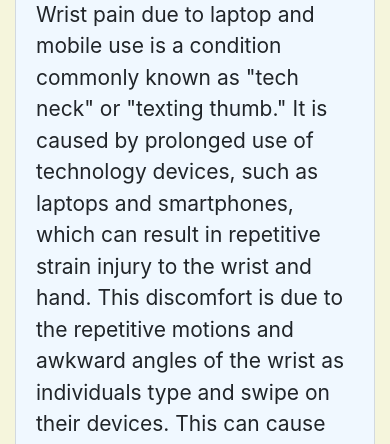
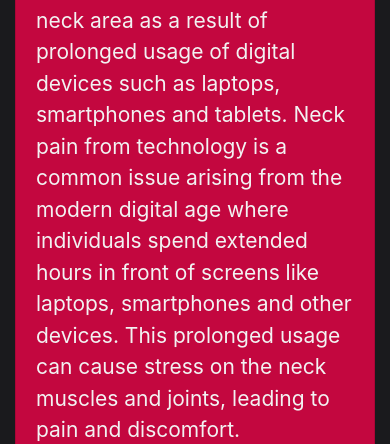
Before and after one commit to ShivamSikotra11/OPDP, a PHP site: page /techInfection.php in a window 390 px wide. Shown: the part 5148-5592 px from the top of the page. Run offline with PHP 8.4, Linux system fonts and the light colour scheme.

Commit message:
More Anime

```diff
--- a/Blog Sites/HEADACH.html
+++ b/Blog Sites/HEADACH.html
@@ -22,7 +22,7 @@
         <div class="collapse navbar-collapse" id="navbarNav">
             <ul class="navbar-nav">
                 <li class="nav-item">
-                    <a class="nav-link" href="#">Home</a>
+                    <a class="nav-link" href="../Main_files/techInfection.php">Home</a>
                 </li>
                 <li class="nav-item">
                     <a class="nav-link" href="#">About</a>
--- a/Main_files/animation.css
+++ b/Main_files/animation.css
@@ -5,7 +5,7 @@
 }
 
 .navbar:hover {
-  background-color: #F9A51A;
+  background-color: #000075;
   transition: background-color 0.5s ease-in-out;
 }
 
@@ -234,7 +234,7 @@
   left: 0;
   width: 100%;
   height: 100%;
-  background-color: #000;
+  background-color: #000000da;
   z-index: 9999;
   display: flex;
   justify-content: center;
@@ -294,3 +294,83 @@
   display: block;
   opacity: 1;
 }
+
+/* Blog Animation left to right */
+#card1 {
+  opacity: 0;
+  transform: translateX(-100%);
+  transition: all 1s ease;
+}
+
+#card1.visible {
+  opacity: 1;
+  transform: translateX(0);
+}
+
+#card5 {
+  opacity: 0;
+  transform: translateX(-100%);
+  transition: all 1s ease;
+}
+
+#card5.visible {
+  opacity: 1;
+  transform: translateX(0);
+}
+
+#card3 {
+  opacity: 0;
+  transform: translateX(-100%);
+  transition: all 1s ease;
+}
+
+#card3.visible {
+  opacity: 1;
+  transform: translateX(0);
+}
+
+#card7 {
+  opacity: 0;
+  transform: translateX(-100%);
+  transition: all 1s ease;
+}
+
+#card7.visible {
+  opacity: 1;
+  transform: translateX(0);
+}
+
+/* Blog Animation right to left */
+
+#card2 {
+  opacity: 0;
+  transform: translateX(100%);
+  transition: all 1s ease;
+}
+
+#card2.visible {
+  opacity: 1;
+  transform: translateX(0);
+}
+
+#card4 {
+  opacity: 0;
+  transform: translateX(100%);
+  transition: all 1s ease;
+}
+
+#card4.visible {
+  opacity: 1;
+  transform: translateX(0);
+}
+
+#card6 {
+  opacity: 0;
+  transform: translateX(100%);
+  transition: all 1s ease;
+}
+
+#card6.visible {
+  opacity: 1;
+  transform: translateX(0);
+}
--- a/Main_files/style.css
+++ b/Main_files/style.css
@@ -19,15 +19,29 @@
 }
 
 /* Scroll Bar */
+/* Hide the horizontal scrollbar */
 ::-webkit-scrollbar {
-    width: 0.5em;
+    /* height: 12px; */
+    width: 0.4em;
     background-color: #F5F5F5;
-    border-radius: 30%;
-}
+  }
 
-::-webkit-scrollbar-thumb {
+  ::-webkit-scrollbar-thumb {
     background-color: #000000;
-}
+    border-radius: 10px;
+  }
+
+  /* Show only the vertical scrollbar */
+  ::-webkit-scrollbar:vertical {
+    width: 12px;
+  }
+
+  ::-webkit-scrollbar:horizontal {
+    height: 0;
+    /* display: none; */
+    overflow-x: hidden;
+    display: hidden;
+  }
 
 /* Blog */
 
@@ -59,3 +73,22 @@
 .dropdown-menu {
     margin-right: 30px;
 }
+
+.round {
+    border-radius: 50px;
+}
+
+/* navbar */
+.navcolour{
+    background-color: #5cdb95;
+}
+
+/* th-colour */
+/* .thcolor{
+    color:#05386b;
+} */
+
+.carco{
+    background-color:#c3073f;
+    color: #f2f2f2;
+}
--- a/Main_files/techInfection.php
+++ b/Main_files/techInfection.php
@@ -28,12 +28,14 @@ if (isset($_SESSION['le']) && ($_SESSION['le'] == "NL")) {
     <link rel="stylesheet" href="style.css">
 </head>
 
-<body style="background-color:beige;">
+<body style="background-color:#1a1a1d;">
 
     <!-- Nav-bar Header -->
-    <nav class="navbar navbar-expand-lg navbar-dark bg-dark fixed-top">
+    <nav class="navbar navbar-expand-lg navcolour">
         <div class="container">
-            <a class="navbar-brand" href="#">Tech Infections</a>
+            <a class="navbar-brand" href="#">
+                <img src="../images/logo.png" alt="Tech-Infection" width="170px" height="40px" style="margin: 0px;margin-top:-2px; margin-bottom:-2px;">
+            </a>
             <?php if (isset($_SESSION['name']) && isset($_SESSION['emailid'])) { ?>
                 <a class="nav-link dropdown-toggle" href="#" id="navbarDropdownMenuLink" role="button" data-toggle="dropdown" aria-haspopup="true" aria-expanded="false">
                     <i class="fas fa-user"></i>
@@ -53,10 +55,10 @@ if (isset($_SESSION['le']) && ($_SESSION['le'] == "NL")) {
                 <div class="collapse navbar-collapse" id="navbarNav">
                     <ul class="navbar-nav ml-auto">
                         <li class="nav-item">
-                            <button type="button" class="btn btn-outline-primary ml-lg-3" data-toggle="modal" data-target="#loginModal">&nbsp&nbspLogin&nbsp&nbsp</button>
+                            <button type="button" class="btn btn-outline-primary ml-lg-3 round" data-toggle="modal" data-target="#loginModal">&nbsp&nbspLogin&nbsp&nbsp</button>
                         </li>
                         <li class="nav-item">
-                            <button class="btn btn-outline-success ml-lg-3 my-2 my-lg-0" data-toggle="modal" data-target="#registerModal">Register</button>
+                            <button class="btn btn-outline-success ml-lg-3 my-2 my-lg-0 round" data-toggle="modal" data-target="#registerModal">Register</button>
                         </li>
                     </ul>
                 </div>
@@ -64,7 +66,7 @@ if (isset($_SESSION['le']) && ($_SESSION['le'] == "NL")) {
         </div>
     </nav>
 
-    <div id="bar" style="overflow-y: scroll;">
+    <!-- <div id="bar" style="overflow-y: scroll;"> -->
         <!-- The Login modal-->
         <form method="post" action="logintry.php">
             <div class="modal fade" id="loginModal" tabindex="-1" role="dialog" aria-labelledby="exampleModalLabel" aria-hidden="true">
@@ -99,11 +101,11 @@ if (isset($_SESSION['le']) && ($_SESSION['le'] == "NL")) {
                             ?>
                         </div>
                         <div class="modal-footer d-flex col-12">
-                            <button type="button" class="btn btn-outline-success mr-auto col-xs-12 col-sm-12 col-md-12 col-lg-4" data-toggle="modal" data-dismiss="modal" data-target="#registerModal">Don't have an account? Register</button>
-                            <div class="d-flex justify-content-between col-xs-12 col-sm-12 sol-md-12 col-lg-7 justify-content-xs-between justify-content-sm-between justify-content-md-between justify-content-lg-end">
+                            <div class="d-flex justify-content-between col-xs-12 col-sm-12 sol-md-12 col-lg-12 justify-content-xs-between justify-content-sm-between justify-content-md-between justify-content-lg-between">
                                 <button type="button" class="btn btn-secondary mr-2 " data-dismiss="modal" onclick="clearModalData()">Close</button>
                                 <input type="submit" value="Login" name="submit" class="btn btn-primary">
                             </div>
+                            <button type="button" class="btn btn-outline-success mr-auto col-xs-12 col-sm-12 col-md-12 col-lg-12" data-toggle="modal" data-dismiss="modal" data-target="#registerModal">Don't have an account? Register</button>
                         </div>
                     </div>
                 </div>
@@ -249,14 +251,9 @@ if (isset($_SESSION['le']) && ($_SESSION['le'] == "NL")) {
             </a>
         </div>
 
-
-
-
-
-
         <!-- data -->
         <div class="container-sm-fluid container-lg mt-5">
-            <h1 class="text-center mb-5">Tech Infections</h1>
+            <h1 class="text-center mb-5 thcolor" >Tech Infections</h1>
             <div class="row">
                 <div class="col-lg-6 col-sm-12 col-xs-12 mb-5 mb-lg-0">
                     <div class="card" id="cardl">
@@ -302,9 +299,9 @@ if (isset($_SESSION['le']) && ($_SESSION['le'] == "NL")) {
         <!-- //blog -->
 
         <div class="container-sm-fluid container-lg my-5">
-            <div class="row mb-5">
+            <div class="row mb-5" id="card1">
                 <div class="d-flex col-lg-12 col-sm-12 col-xs-12 mb-5 mb-lg-0" *ngFor="let item of items">
-                    <div class="card h-100" style="background-color: aliceblue;">
+                    <div class="card h-100 carco" >
                         <h5 class="card-title text-center m-2">Back Pain</h5>
                         <div class=" row card-body d-flex align-items-center">
                             <img src="..\images\neck_back.jpeg" class="img-fluid rounded col-lg-4 card-img-top" alt="image1">
@@ -313,10 +310,65 @@ if (isset($_SESSION['le']) && ($_SESSION['le'] == "NL")) {
                     </div>
                 </div>
             </div>
+            <div class="row mb-5" id="card2">
+                <div class="d-flex col-lg-12 col-sm-12 col-xs-12 mb-5 mb-lg-0" *ngFor="let item of items">
+                    <div class="card h-100 carco" >
+                        <h5 class="card-title text-center m-2">Eye Issues</h5>
+                        <div class=" row card-body d-flex align-items-center">
+                            <p class="my-3 card-text col-lg-8" style="font-size:21px;">Eye issues due to laptop and mobile technology are a growing concern due to the prolonged and frequent use of digital devices. These issues include computer vision syndrome, dry eyes, blurred vision, and eye strain, which can cause discomfort and reduce visual performance. The blue light emitted by digital devices can also disrupt the natural sleep-wake cycle and lead to sleep problems.</p>
+                            <img src="..\images\eye_1.jpeg" class="img-fluid rounded col-lg-4 card-img-top" alt="image2">
+                        </div>
+                    </div>
+                </div>
+            </div>
+            <div class="row mb-5" id="card3">
+                <div class="d-flex col-lg-12 col-sm-12 col-xs-12 mb-5 mb-lg-0" *ngFor="let item of items">
+                    <div class="card h-100 carco" >
+                        <h5 class="card-title text-center m-2">Wrist Pain</h5>
+                        <div class=" row card-body d-flex align-items-center">
+                            <img src="..\images\tunnel.jpg" class="img-fluid rounded col-lg-4 card-img-top" alt="image2">
+                            <p class="my-3 card-text col-lg-8" style="font-size:21px;">Wrist pain due to laptop and mobile use is a condition commonly known as "tech neck" or "texting thumb." It is caused by prolonged use of technology devices, such as laptops and smartphones, which can result in repetitive strain injury to the wrist and hand. This discomfort is due to the repetitive motions and awkward angles of the wrist as individuals type and swipe on their devices. This can cause discomfort, numbness, and weakness in the wrist, making it difficult to carry out daily activities.</p>
+                        </div>
+                    </div>
+                </div>
+            </div>
+            <div class="row mb-5" id="card4">
+                <div class="d-flex col-lg-12 col-sm-12 col-xs-12 mb-5 mb-lg-0" *ngFor="let item of items">
+                    <div class="card h-100 carco" >
+                        <h5 class="card-title text-center m-2">Neck Pain</h5>
+                        <div class=" row card-body d-flex align-items-center">
+                            <p class="my-3 card-text col-lg-8" style="font-size:21px;">Neck pain caused by technology refers to the discomfort and strain felt in the neck area as a result of prolonged usage of digital devices such as laptops, smartphones and tablets. Neck pain from technology is a common issue arising from the modern digital age where individuals spend extended hours in front of screens like laptops, smartphones and other devices. This prolonged usage can cause stress on the neck muscles and joints, leading to pain and discomfort. </p>
+                            <img src="..\images\neckpain.jpg" class="img-fluid rounded col-lg-4 card-img-top" alt="image2">
+                        </div>
+                    </div>
+                </div>
+            </div>
+            <div class="row mb-5" id="card5">
+                <div class="d-flex col-lg-12 col-sm-12 col-xs-12 mb-5 mb-lg-0" *ngFor="let item of items">
+                    <div class="card h-100 carco" >
+                        <h5 class="card-title text-center m-2">Ear Issues</h5>
+                        <div class=" row card-body d-flex align-items-center">
+                            <img src="..\images\ear.jpg" class="img-fluid rounded col-lg-4 card-img-top" alt="image2">
+                            <p class="my-3 card-text col-lg-8" style="font-size:21px;">Ear pain due to the use of technology gadgets like laptops, mobiles, earphones, headphones, etc. is a common issue faced by many people. It is caused by prolonged exposure to high volume and prolonged use of these gadgets which can lead to hearing damage and discomfort in the ear. It is important to take regular breaks and limit the use of these gadgets to prevent ear pain and maintain good hearing health.</p>
+                        </div>
+                    </div>
+                </div>
+            </div>
+            <div class="row mb-5" id="card6">
+                <div class="d-flex col-lg-12 col-sm-12 col-xs-12 mb-5 mb-lg-0" *ngFor="let item of items">
+                    <div class="card h-100 carco" >
+                        <h5 class="card-title text-center m-2">Shoulder Pain</h5>
+                        <div class=" row card-body d-flex align-items-center">
+                            <p class="my-3 card-text col-lg-8" style="font-size:21px;">Shoulder pain caused by technology is a modern day affliction resulting from excessive use of laptops, mobile devices and other technology. This condition is characterized by tension, stiffness and discomfort in the neck, shoulders and upper back as a result of prolonged hours of hunching over and poor posture. It is a growing concern among individuals who are heavily reliant on technology for their daily activities.</p>
+                            <img src="..\images\shoulder_1.png" class="img-fluid rounded col-lg-4 card-img-top" alt="image2">
+                        </div>
+                    </div>
+                </div>
+            </div>
             <form method="post" action="headache.php">
-                <div class="row mb-5">
+                <div class="row mb-5" id="card7">
                     <div class="d-flex col-lg-12 col-sm-12 col-xs-12 mb-5 mb-lg-0" *ngFor="let item of items">
-                        <div class="card h-100" style="background-color: aliceblue;">
+                        <div class="card h-100 carco" >
                             <h5 class="card-title text-center m-2">Headache</h5>
                             <div class=" row card-body d-flex align-items-center">
                                 <img src="..\images\headache2.jpg" class="img-fluid rounded col-lg-4 card-img-top" alt="image2">
@@ -326,61 +378,6 @@ if (isset($_SESSION['le']) && ($_SESSION['le'] == "NL")) {
                     </div>
                 </div>
             </form>
-            <div class="row mb-5">
-                <div class="d-flex col-lg-12 col-sm-12 col-xs-12 mb-5 mb-lg-0" *ngFor="let item of items">
-                    <div class="card h-100" style="background-color: aliceblue;">
-                        <h5 class="card-title text-center m-2">Eye Issues</h5>
-                        <div class=" row card-body d-flex align-items-center">
-                            <p class="my-3 card-text col-lg-8" style="font-size:21px;">Eye issues due to laptop and mobile technology are a growing concern due to the prolonged and frequent use of digital devices. These issues include computer vision syndrome, dry eyes, blurred vision, and eye strain, which can cause discomfort and reduce visual performance. The blue light emitted by digital devices can also disrupt the natural sleep-wake cycle and lead to sleep problems.</p>
-                            <img src="..\images\eye_1.jpeg" class="img-fluid rounded col-lg-4 card-img-top" alt="image2">
-                        </div>
-                    </div>
-                </div>
-            </div>
-            <div class="row mb-5">
-                <div class="d-flex col-lg-12 col-sm-12 col-xs-12 mb-5 mb-lg-0" *ngFor="let item of items">
-                    <div class="card h-100" style="background-color: aliceblue;">
-                        <h5 class="card-title text-center m-2">Wrist Pain</h5>
-                        <div class=" row card-body d-flex align-items-center">
-                            <img src="..\images\tunnel.jpg" class="img-fluid rounded col-lg-4 card-img-top" alt="image2">
-                            <p class="my-3 card-text col-lg-8" style="font-size:21px;">Wrist pain due to laptop and mobile use is a condition commonly known as "tech neck" or "texting thumb." It is caused by prolonged use of technology devices, such as laptops and smartphones, which can result in repetitive strain injury to the wrist and hand. This discomfort is due to the repetitive motions and awkward angles of the wrist as individuals type and swipe on their devices. This can cause discomfort, numbness, and weakness in the wrist, making it difficult to carry out daily activities.</p>
-                        </div>
-                    </div>
-                </div>
-            </div>
-            <div class="row mb-5">
-                <div class="d-flex col-lg-12 col-sm-12 col-xs-12 mb-5 mb-lg-0" *ngFor="let item of items">
-                    <div class="card h-100" style="background-color: aliceblue;">
-                        <h5 class="card-title text-center m-2">Neck Pain</h5>
-                        <div class=" row card-body d-flex align-items-center">
-                            <p class="my-3 card-text col-lg-8" style="font-size:21px;">Neck pain caused by technology refers to the discomfort and strain felt in the neck area as a result of prolonged usage of digital devices such as laptops, smartphones and tablets. Neck pain from technology is a common issue arising from the modern digital age where individuals spend extended hours in front of screens like laptops, smartphones and other devices. This prolonged usage can cause stress on the neck muscles and joints, leading to pain and discomfort. </p>
-                            <img src="..\images\neckpain.jpg" class="img-fluid rounded col-lg-4 card-img-top" alt="image2">
-                        </div>
-                    </div>
-                </div>
-            </div>
-            <div class="row mb-5">
-                <div class="d-flex col-lg-12 col-sm-12 col-xs-12 mb-5 mb-lg-0" *ngFor="let item of items">
-                    <div class="card h-100" style="background-color: aliceblue;">
-                        <h5 class="card-title text-center m-2">Ear Issues</h5>
-                        <div class=" row card-body d-flex align-items-center">
-                            <img src="..\images\ear.jpg" class="img-fluid rounded col-lg-4 card-img-top" alt="image2">
-                            <p class="my-3 card-text col-lg-8" style="font-size:21px;">Ear pain due to the use of technology gadgets like laptops, mobiles, earphones, headphones, etc. is a common issue faced by many people. It is caused by prolonged exposure to high volume and prolonged use of these gadgets which can lead to hearing damage and discomfort in the ear. It is important to take regular breaks and limit the use of these gadgets to prevent ear pain and maintain good hearing health.</p>
-                        </div>
-                    </div>
-                </div>
-            </div>
-            <div class="row mb-5">
-                <div class="d-flex col-lg-12 col-sm-12 col-xs-12 mb-5 mb-lg-0" *ngFor="let item of items">
-                    <div class="card h-100" style="background-color: aliceblue;">
-                        <h5 class="card-title text-center m-2">Shoulder Pain</h5>
-                        <div class=" row card-body d-flex align-items-center">
-                            <p class="my-3 card-text col-lg-8" style="font-size:21px;">Shoulder pain caused by technology is a modern day affliction resulting from excessive use of laptops, mobile devices and other technology. This condition is characterized by tension, stiffness and discomfort in the neck, shoulders and upper back as a result of prolonged hours of hunching over and poor posture. It is a growing concern among individuals who are heavily reliant on technology for their daily activities.</p>
-                            <img src="..\images\shoulder_1.jpeg" class="img-fluid rounded col-lg-4 card-img-top" alt="image2">
-                        </div>
-                    </div>
-                </div>
-            </div>
         </div>
         <!-- bibliography -->
         <div class="container-sm-fluid container-lg my-5">
@@ -431,10 +428,10 @@ if (isset($_SESSION['le']) && ($_SESSION['le'] == "NL")) {
                 </div>
             </div>
         </footer>
-    </div>
-    <!-- <div id="loading">
+    <!-- </div> -->
+    <div id="loading">
   <div class="spinner-grow text-light"></div>
-</div> -->
+</div>
 
 </body>
 
```
Also changed, not shown: Main_files/animation.js (+91 -5 lines), images/logo-removebg-preview.png (added), images/logo.jpg (added), images/logo.png (added), images/shoulder_1.png (added).
